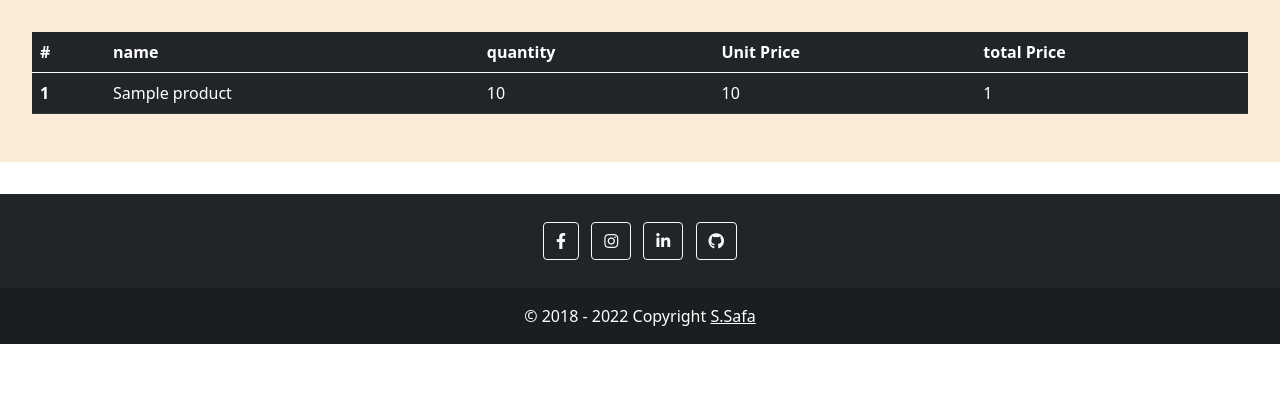
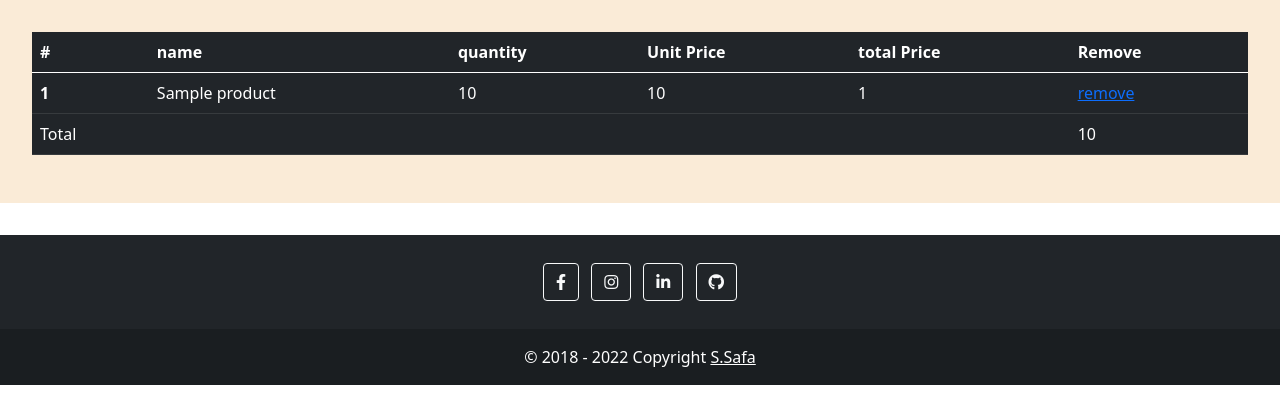
Before and after one commit to cybera3s/shop-sample, a Django app: template train_ecommerce/orders/templates/orders/cart.html in a window 1280 px wide. Shown: the part 72-492 px from the top of the page. Run offline with Django 4.2, Linux system fonts and the light colour scheme; the template is opened without the code that fills it: most values are stand-ins (such as "Sample title", 1, 10 or a date in 2020); some libraries are stand-ins or nearby versions.

Commit message:
add total price

```diff
--- a/train_ecommerce/orders/templates/orders/cart.html
+++ b/train_ecommerce/orders/templates/orders/cart.html
@@ -8,6 +8,7 @@
       <th scope="col">quantity</th>
       <th scope="col">Unit Price</th>
       <th scope="col">total Price</th>
+      <th scope="col">Remove</th>
     </tr>
   </thead>
   <tbody>
@@ -18,10 +19,15 @@
           <td>{{ item.quantity }}</td>
           <td>{{ item.price }}</td>
           <td>{{ item.total_price }}</td>
-        </tr>
+          <td><a href="{% url 'orders:cart_remove' item.product.id %}">remove</a></td>
+      </tr>
 
   {% endfor %}
-
+    <tr>
+        <td>Total</td>
+        <td colspan="4"></td>
+        <td>{{ cart.get_total_price }}</td>
+    </tr>
   </tbody>
 </table>
 {% endblock %}
```
Also changed, not shown: train_ecommerce/accounts/management/commands/removed_expired_otps.py (added, +15 -0 lines).
